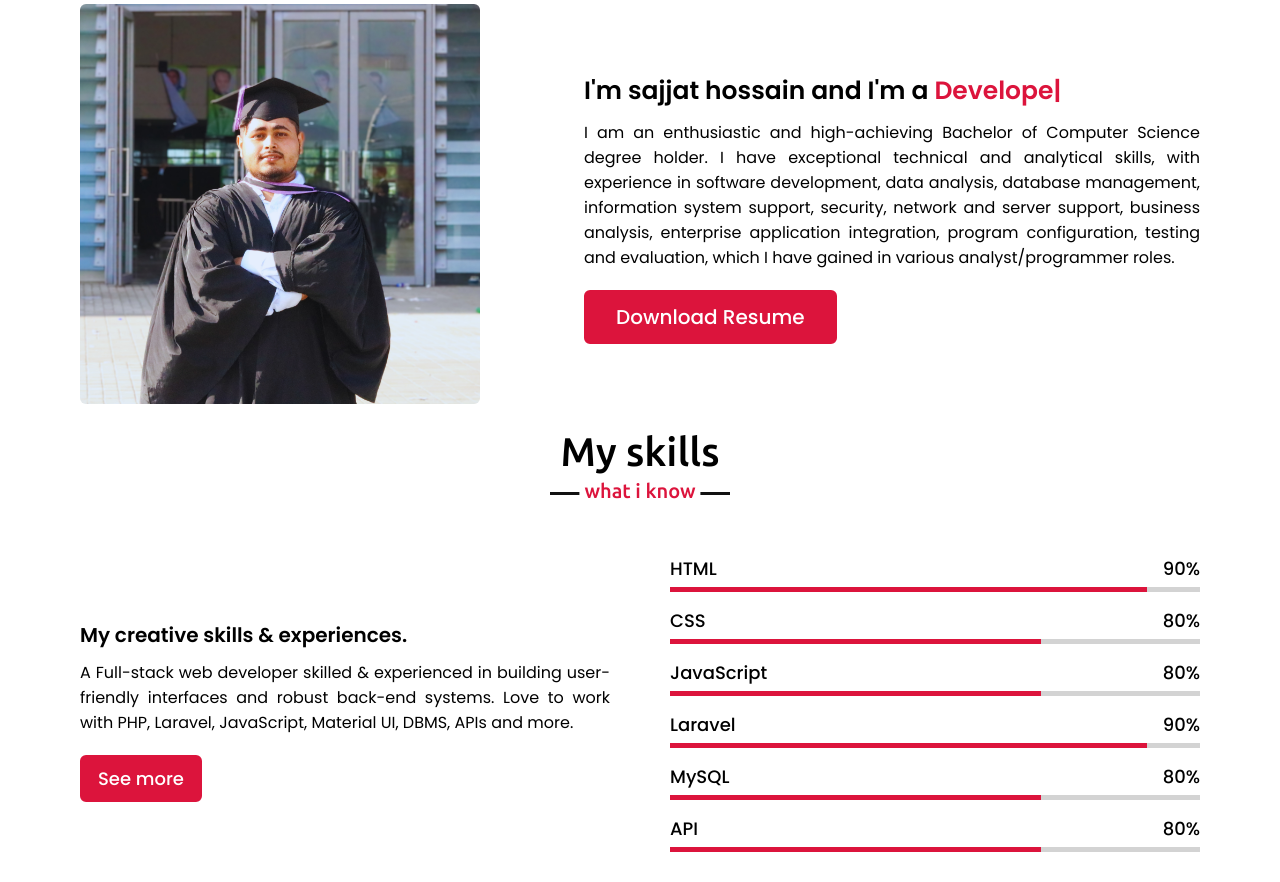
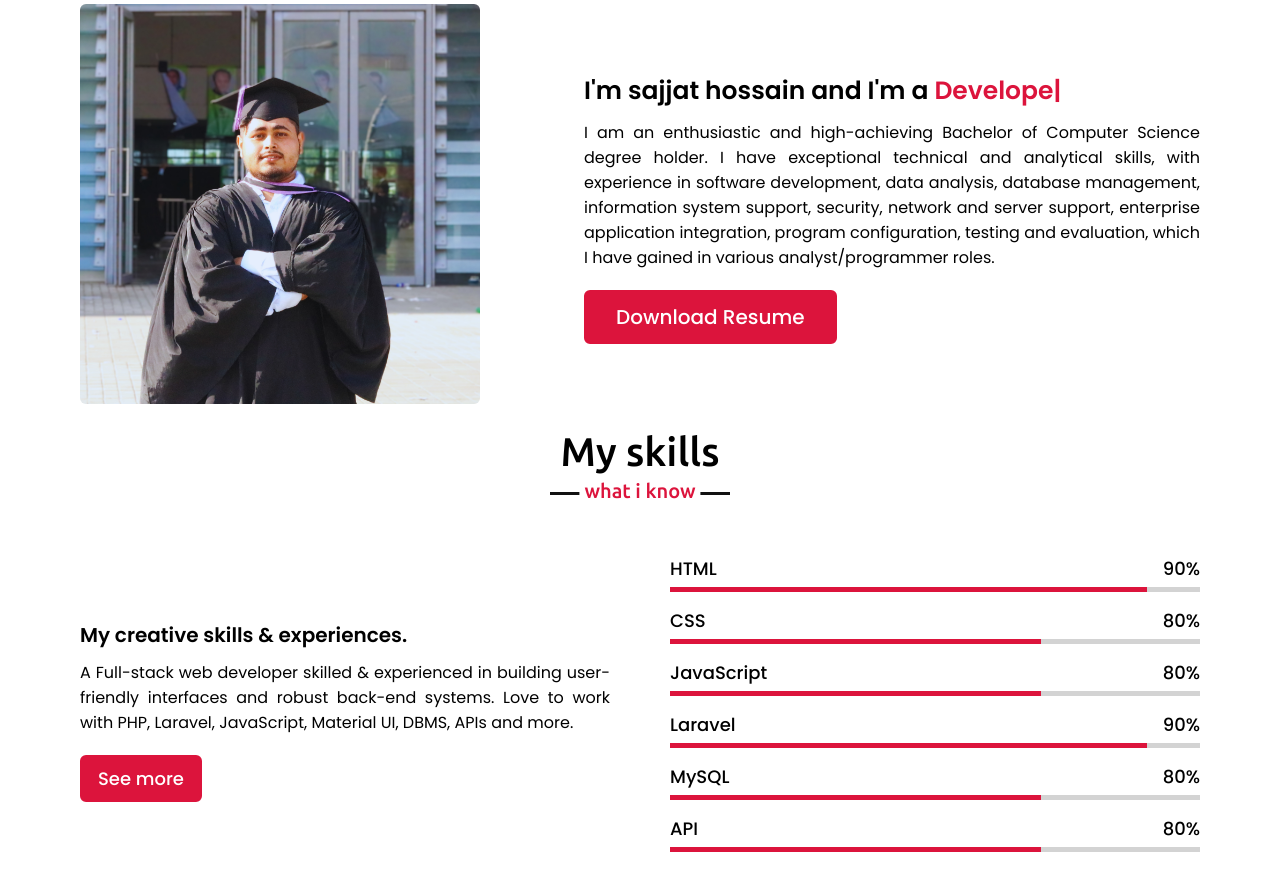
Before and after one commit to sajjat43/sajjat43.github.io, a plain HTML site: page index.html in a window 1280 px wide. Shown: the part 940-1822 px from the top of the page. Drawn offline with nearby package versions, Linux system fonts and the light colour scheme.

Commit message:
Update index.html

```diff
--- a/index.html
+++ b/index.html
@@ -61,7 +61,7 @@
                         degree holder. I have exceptional technical and analytical skills, with
                         experience in software development, data analysis, database
                         management, information system support, security, network and
-                        server support, business analysis, enterprise application integration,
+                        server support, enterprise application integration,
                         program configuration, testing and evaluation,  which I have gained in
                         various analyst/programmer roles.</p>
                     <a href="Sajjat-Resume.pdf">Download Resume</a>
```
